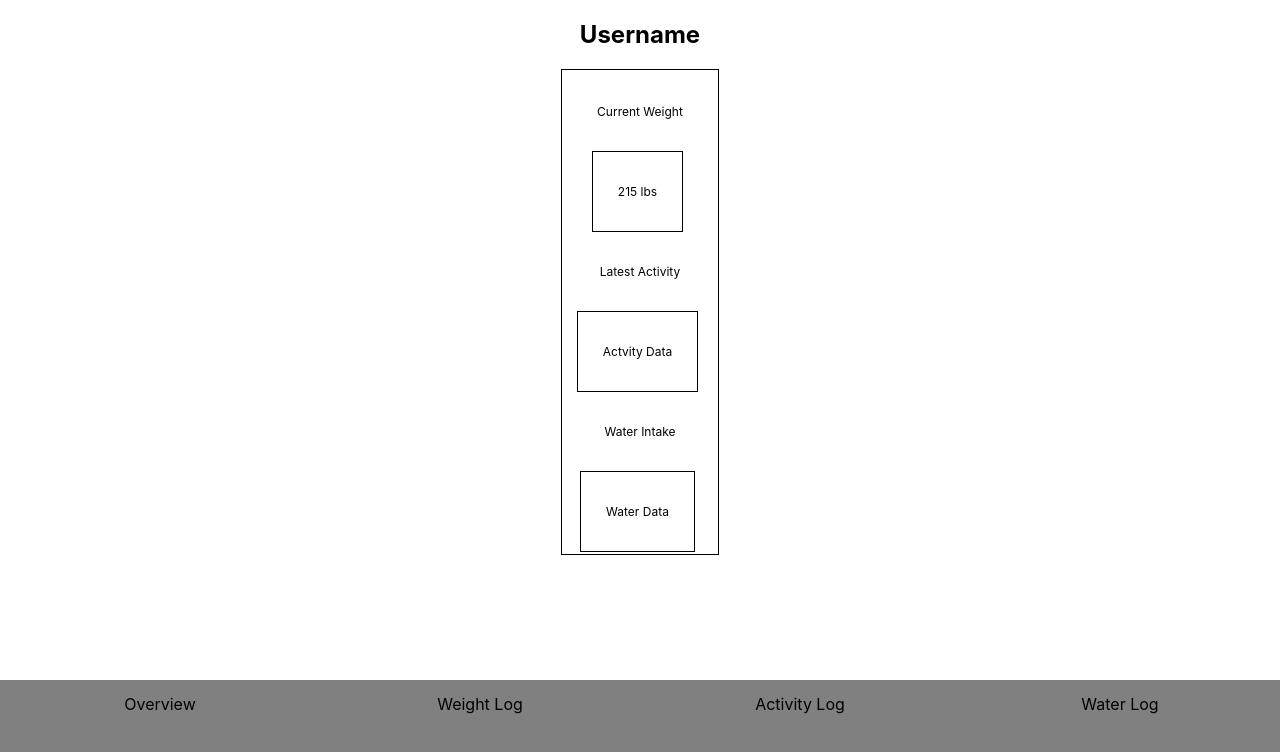
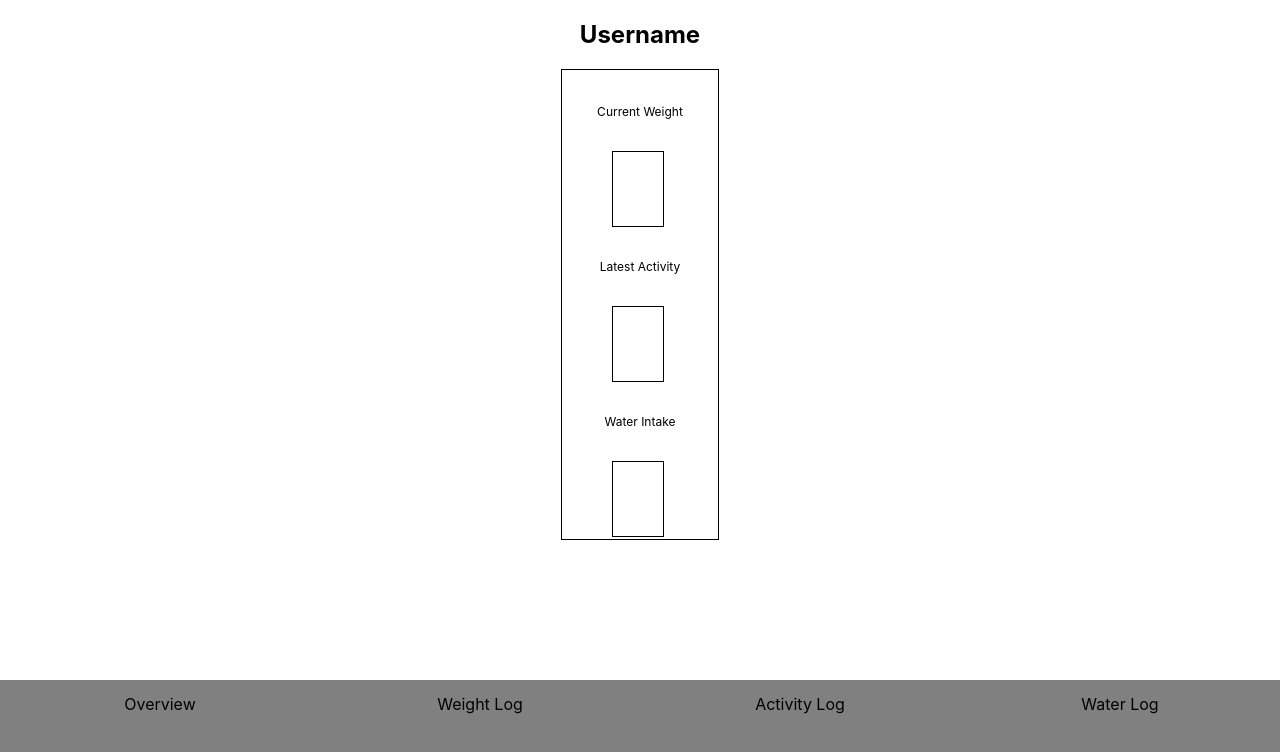
Before and after one commit to cfloyd252/My-Fit-Journal-Client, a React (Create React App) app: page /journal in a window 1280 px wide. Shown: the top 752 px of the page. Built offline with nearby package versions, Linux system fonts and the light colour scheme; the HTML template or start-up script is replaced by a standard one.

Commit message:
commiting any changes

```diff
--- a/src/Components/Overview/Overview.js
+++ b/src/Components/Overview/Overview.js
@@ -1,5 +1,6 @@
 import React, { Component } from 'react'
 import './Overview.css'
+import EntryLog from '../EntryLog/EntryLog'
 
 export class Overview extends Component {
   render() {
@@ -8,17 +9,11 @@ export class Overview extends Component {
         <h1 className="username">Username</h1>
         <div id="overview-data">
           <p>Current Weight</p>
-          <div className="data">
-            <p>215 lbs</p>
-          </div>
+          <EntryLog entryInfo/>
           <p>Latest Activity</p>
-          <div className="data">
-            <p>Actvity Data</p>
-          </div>
+          <EntryLog entryInfo/>
           <p>Water Intake</p>
-          <div className="data">
-            <p>Water Data</p>
-          </div>
+          <EntryLog entryInfo/>
         </div>
       </section>
     )
```
